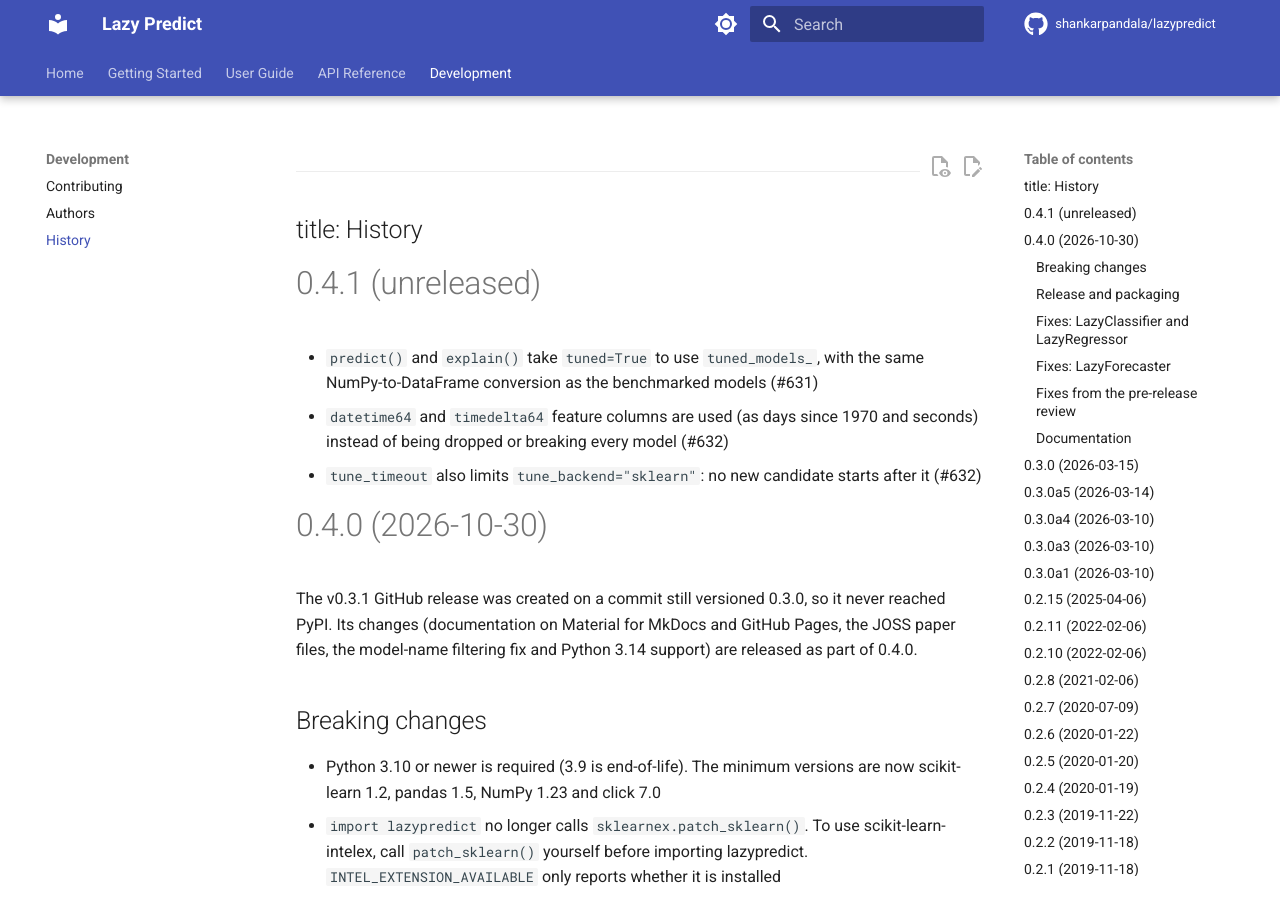
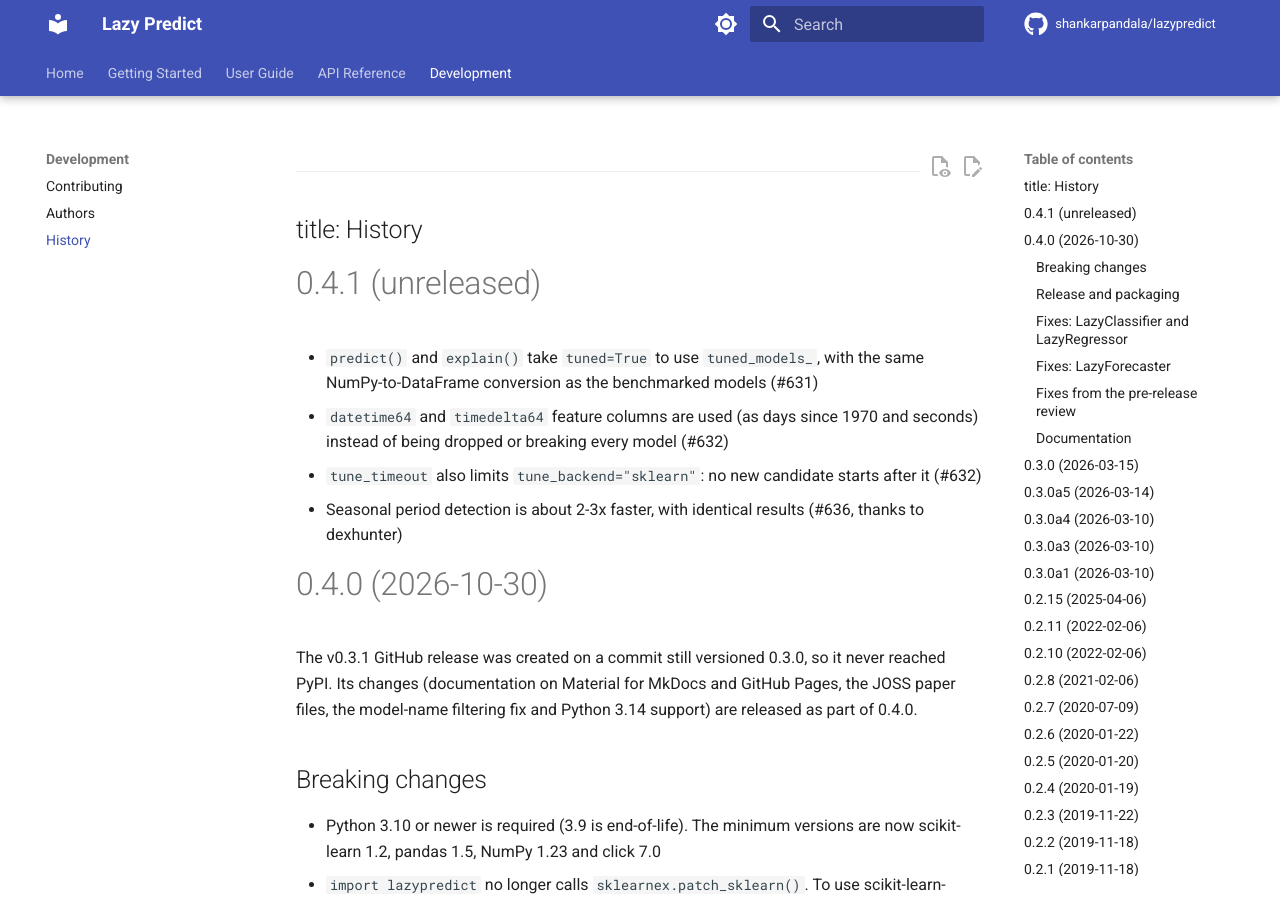
Before and after one commit to shankarpandala/lazypredict, an MkDocs documentation site: the page built from docs/history.md, in a window 1280 px wide and 900 px high. Built offline with MkDocs 1.6.1 and Material for MkDocs 9.7.7, drawn with Linux system fonts in a browser that asks for light colours; comment, search, counter and statistics services are not loaded.

Commit message:
docs(history): note faster seasonal detection (#636)
Co-Authored-By: Claude Opus 5.5 <noreply@anthropic.com>
Claude-Session: https://claude.ai/code/session_017bZKMFMVxdiZomr93KSmGC

```diff
--- a/HISTORY.md
+++ b/HISTORY.md
@@ -10,6 +10,8 @@ title: History
     and seconds) instead of being dropped or breaking every model (#632)
 -   `tune_timeout` also limits `tune_backend="sklearn"`: no new candidate starts
     after it (#632)
+-   Seasonal period detection is about 2-3x faster, with identical results
+    (#636, thanks to dexhunter)
 
 # 0.4.0 (2026-10-30)
 
```
